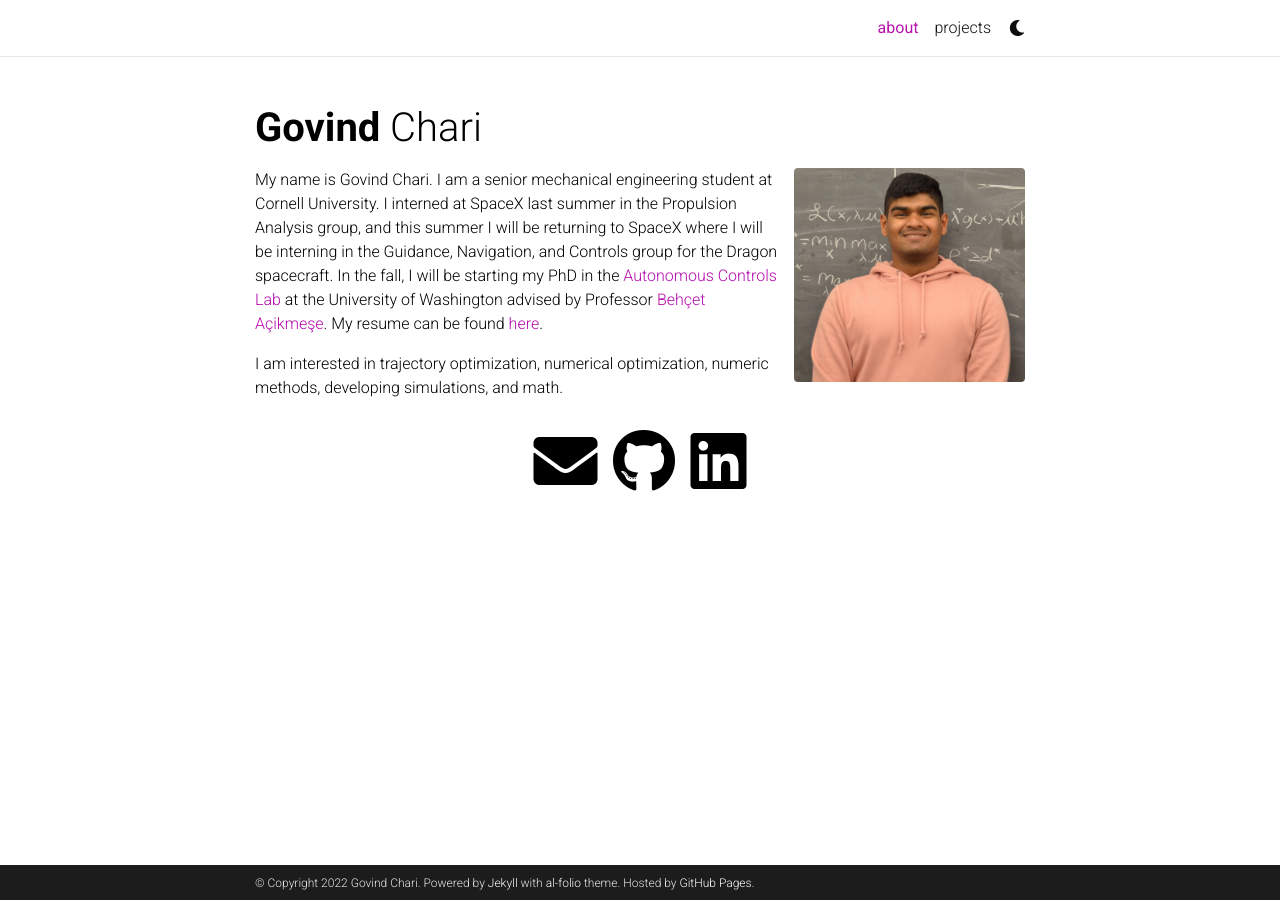
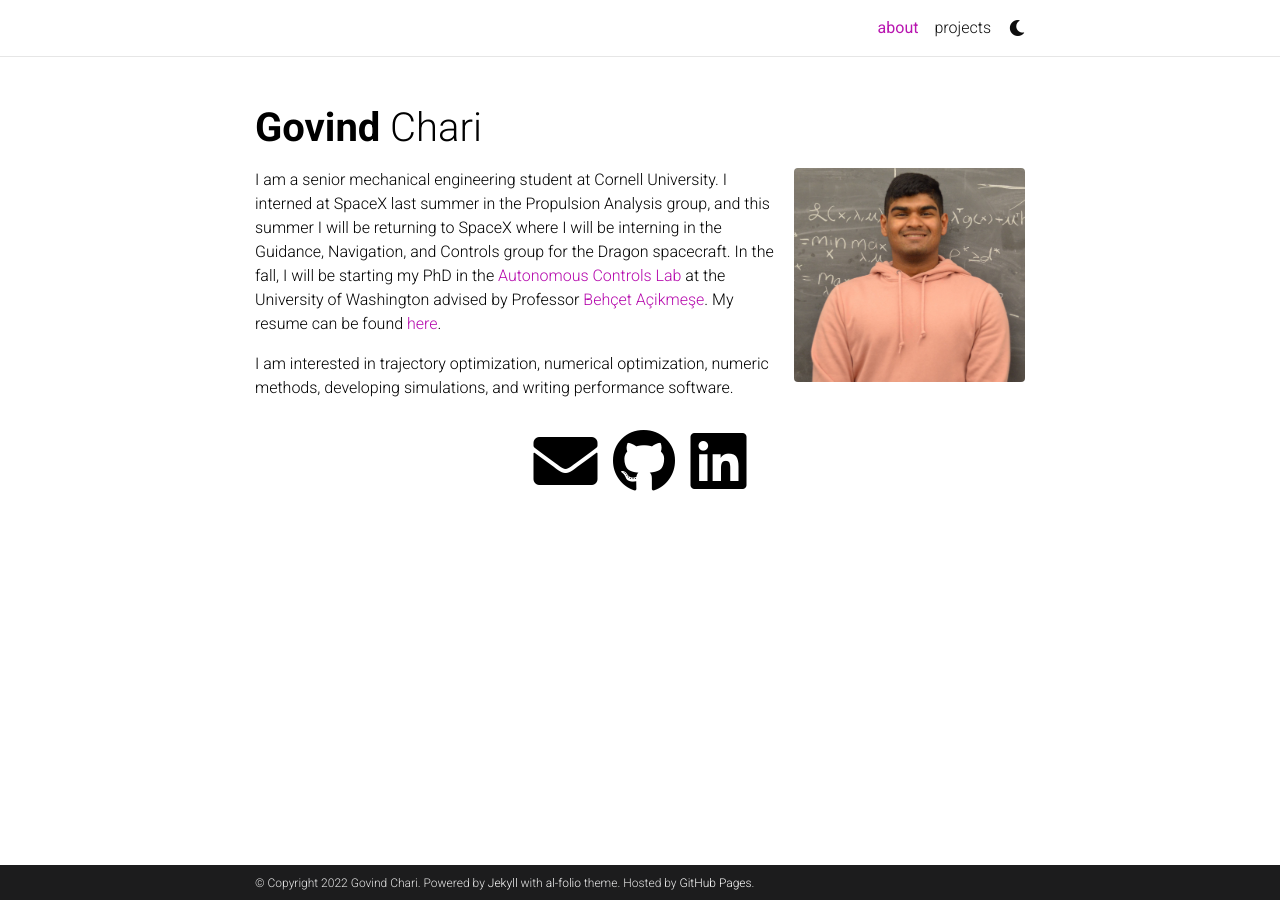
Before and after one commit to ptwu/govindchari.github.io, a Jekyll site: the page built from _pages/about.md, in a window 1280 px wide. Built offline with Jekyll 4.4.1, drawn with Linux system fonts in a browser that asks for light colours; full-size pictures stand in for the smaller copies a plugin makes; comment, search, counter and statistics services are not loaded; a style sheet for code colours, icons or effects is not loaded.

Commit message:
Fast Push

```diff
--- a/_pages/about.md
+++ b/_pages/about.md
@@ -14,7 +14,7 @@ selected_papers: false # includes a list of papers marked as "selected={true}"
 social: true  # includes social icons at the bottom of the page
 ---
 
-My name is Govind Chari. I am a senior mechanical engineering student at Cornell University. I interned at SpaceX
+I am a senior mechanical engineering student at Cornell University. I interned at SpaceX
 last summer in the Propulsion Analysis group, and this summer I will be returning to SpaceX where I will be interning in the Guidance, Navigation, and Controls group for the Dragon spacecraft. In the fall, I will be starting my PhD in the [Autonomous Controls Lab](https://depts.washington.edu/uwacl/) at the University of Washington advised by Professor [Behçet Açikmeşe](https://www.aa.washington.edu/facultyfinder/behcet-acikmese). My resume can be found [here](../assets/pdf/Govind_Chari_Resume.pdf).
 
-I am interested in trajectory optimization, numerical optimization, numeric methods, developing simulations, and math.
+I am interested in trajectory optimization, numerical optimization, numeric methods, developing simulations, and writing performance software.
```
